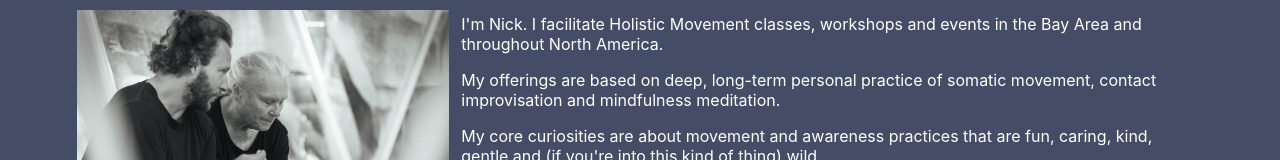
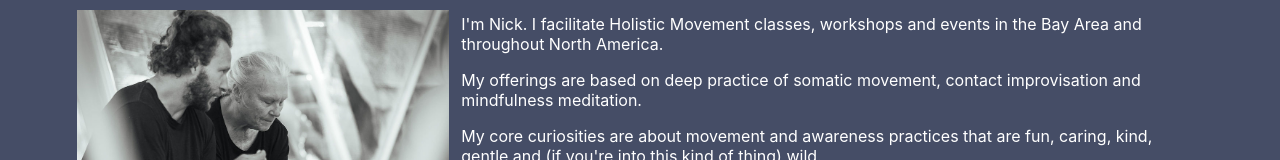
Before and after one commit to DigitalDsntHurt/jaaaam, a React (Create React App) app: page /community-classes in a window 1280 px wide. Shown: the part 1541-1701 px from the top of the page. Built offline with nearby package versions, Linux system fonts and the light colour scheme.

Commit message:
Updates new bio copy

```diff
--- a/src/content_components/SiteCopy.js
+++ b/src/content_components/SiteCopy.js
@@ -137,7 +137,7 @@ const communityClassText = (
 const teacherTextV2 = (
     <>
         <p>I'm Nick. I facilitate Holistic Movement classes, workshops and events in the Bay Area and throughout North America.</p>
-        <p>My offerings are based on deep, long-term personal practice of somatic movement, contact improvisation and mindfulness meditation.</p>
+        <p>My offerings are based on deep practice of somatic movement, contact improvisation and mindfulness meditation.</p>
         <p>My core curiosities are about movement and awareness practices that are fun, caring, kind, gentle and (if you're into this kind of thing) wild.</p>
         <p>I was born and grew up in San Francisco and my work draws on many disciplines but the emphasis and primary interests are always community, healing and how we relate to our own attention.</p>
     </>
```
